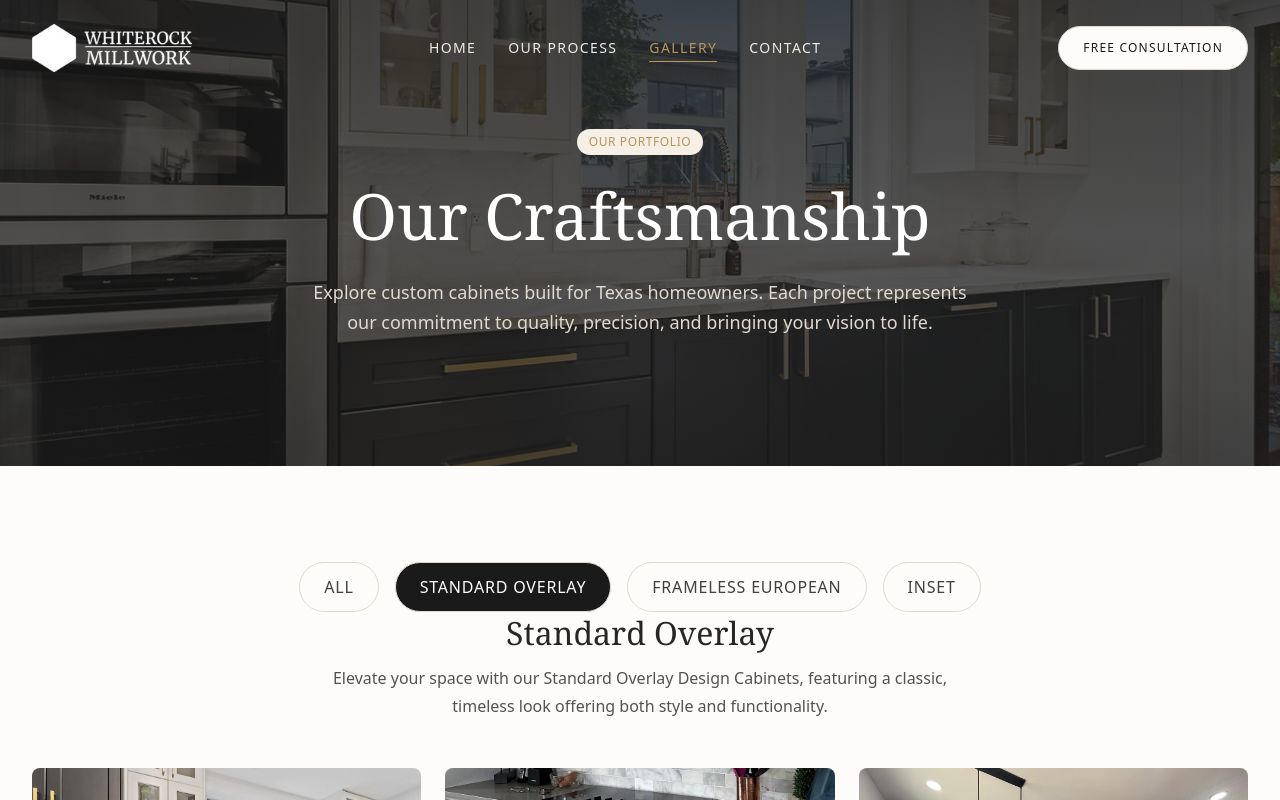
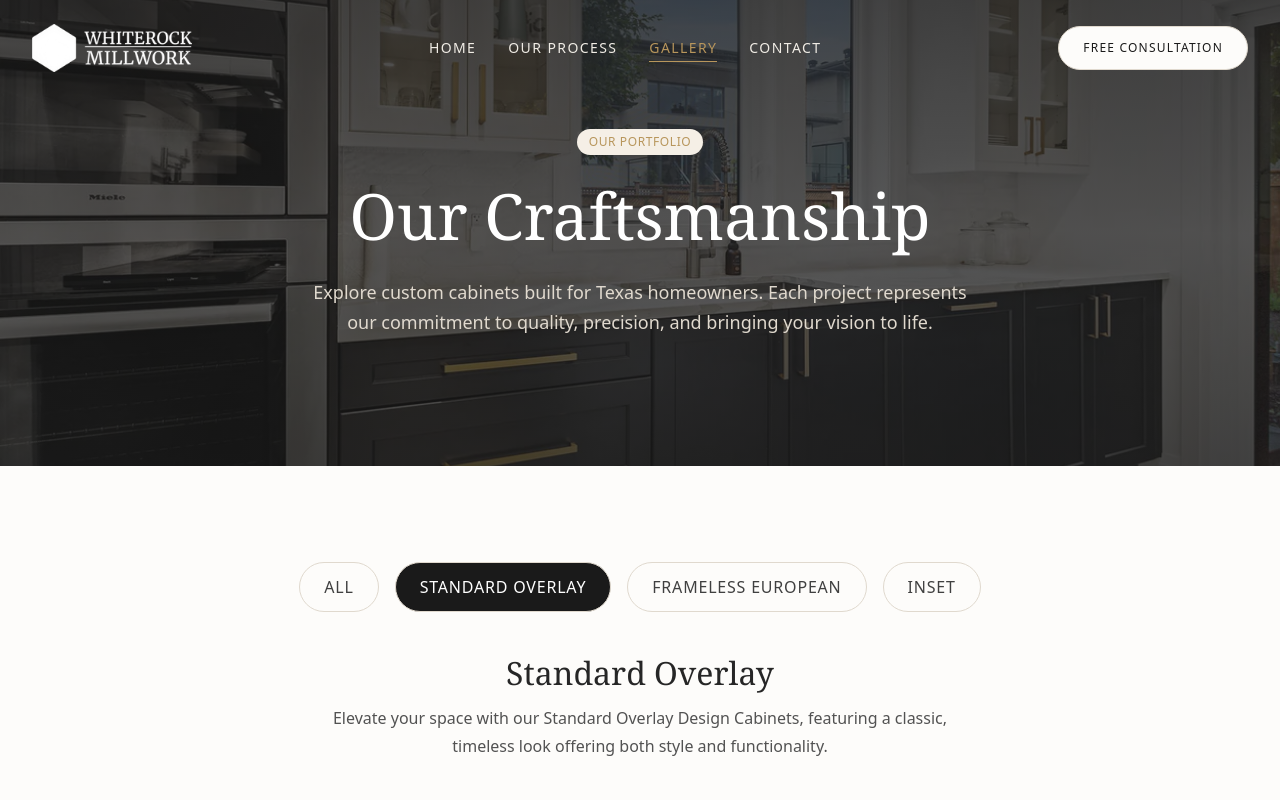
Before and after one commit to Juandurdaneta/white-rock-millwork, a Next.js app: page /gallery in a window 1280 px wide. Both pictures are taken after a click on the button "STANDARD OVERLAY". Shown: the top 800 px of the page. Built offline with nearby package versions, Linux system fonts and the light colour scheme.

Commit message:
Add spacing between gallery filter and category description
Added top margin (mt-10) to the category description section to create
more visual separation from the filter buttons above.

https://claude.ai/code/session_012aG2hxKqqHPALM9uh8GyNy

```diff
--- a/app/gallery/page.tsx
+++ b/app/gallery/page.tsx
@@ -205,7 +205,7 @@ export default function GalleryPage() {
           <motion.div
             initial={{ opacity: 0, y: 10 }}
             animate={{ opacity: 1, y: 0 }}
-            className="text-center mb-12"
+            className="text-center mt-10 mb-12"
           >
             <h2 className="font-display text-heading-lg text-primary-900 mb-3">
               {categoryDescriptions[activeCategory].title}
```
